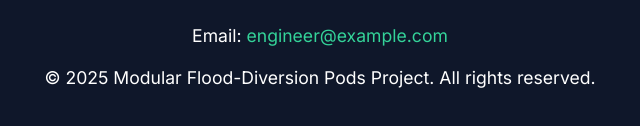
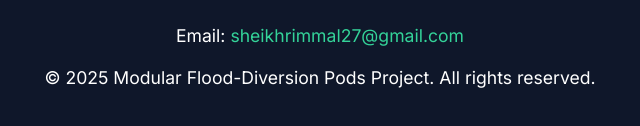
Before and after one commit to rimmi-sheikh/floodpoddesign, a website: page index.html in a window 1280 px wide. Shown: the part 3162-3288 px from the top of the page, 320-960 px from the left. Drawn offline with Linux system fonts and the light colour scheme.

Commit message:
Update index.html

```diff
--- a/index.html
+++ b/index.html
@@ -83,7 +83,7 @@
         <div class="container">
             <div class="footer-content">
                 <h3>Contact</h3>
-                <p>Email: <a href="mailto:engineer@example.com">engineer@example.com</a></p>
+                <p>Email: <a href="mailto:engineer@example.com">sheikhrimmal27@gmail.com</a></p>
                 <p>&copy; 2025 Modular Flood-Diversion Pods Project. All rights reserved.</p>
             </div>
         </div>
```
